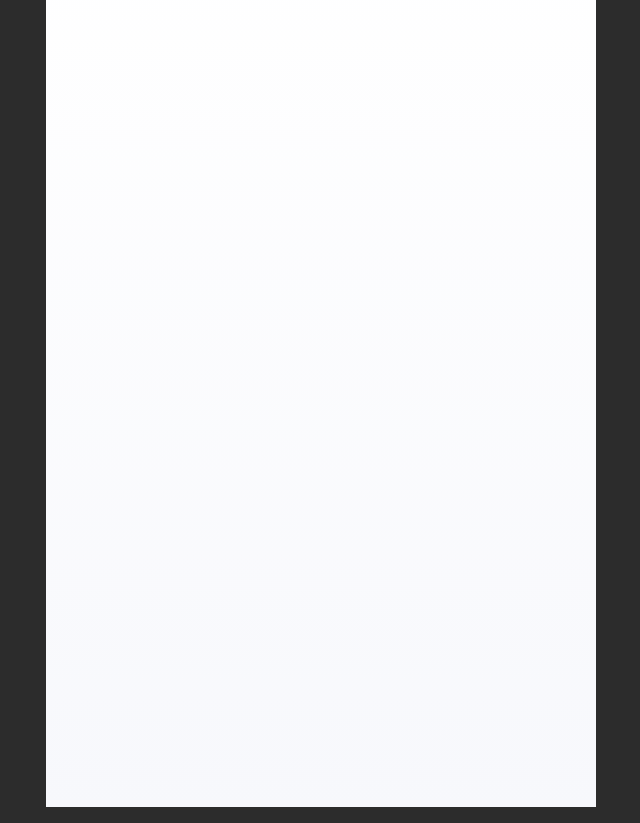
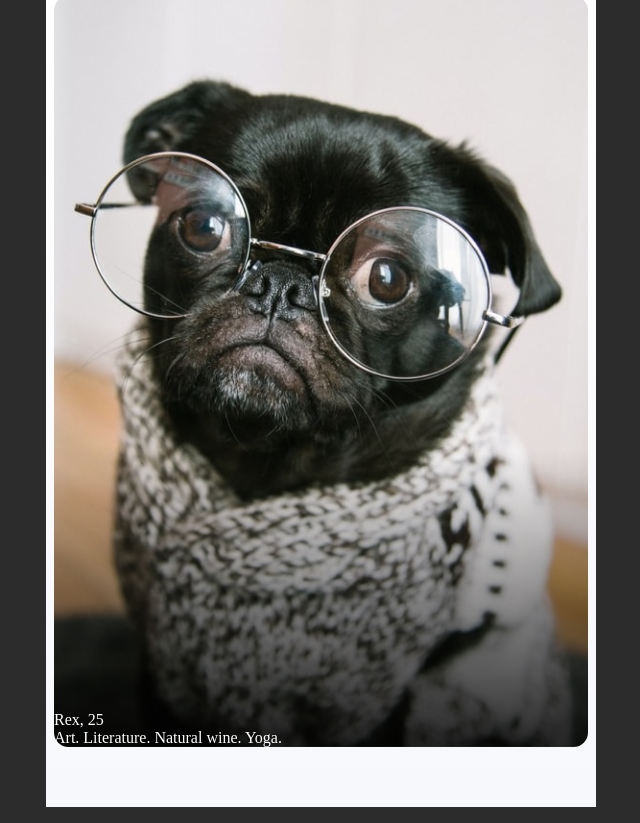
Before and after one commit to TheFullStackFred/tindog, a website built with Vite: page index.html in a window 1280 px wide. Shown: the part 101-924 px from the top of the page, without its empty margins (319-959 px from the left). Built offline with nearby package versions, Linux system fonts and the light colour scheme.

Commit message:
Render data

```diff
--- a/Dog.js
+++ b/Dog.js
@@ -0,0 +1,18 @@
+class Dog {
+  constructor(data) {
+    console.log('Data in constructor', data)
+    Object.assign(this, data)
+  }
+
+  getDogHtml() {
+    const { name, avatar, age, bio, hasBeenSwiped, hasBeenLikes } = this
+
+    return `
+    <div                                  class="main__content" style="background-image: url('${avatar}')">
+    <h2>${name}, ${age}</h2>
+    <p>${bio}</p>
+    </div>`
+  }
+}
+
+export default Dog
--- a/index.html
+++ b/index.html
@@ -24,6 +24,7 @@
             alt="chat icon"
         /></a>
       </header>
+      <main id="main" class="main"></main>
     </div>
   </body>
 </html>
--- a/main.js
+++ b/main.js
@@ -1,2 +1,14 @@
-import dogs from './data.js'
-console.log(dogs)
+import dogsData from './data.js'
+import Dog from './Dog.js'
+
+function getNewDog() {
+  const nextDogData = [...dogsData]
+  return nextDogData ? new Dog(nextDogData.shift()) : {}
+}
+
+function render() {
+  document.getElementById('main').innerHTML = dog.getDogHtml()
+}
+
+let dog = getNewDog()
+render()
--- a/style.css
+++ b/style.css
@@ -36,9 +36,24 @@ body {
 }
 
 .header__icon {
-  height: 2.125rem;
+  width: 2.02rem;
 }
 
 .header__logo {
-  height: 2.625rem;
+  width: 5.25rem;
 }
+
+/* Main */
+.main {
+  padding: 0 0.5em;
+}
+
+.main__content {
+  background-size: cover;
+  min-height: 46.96rem;
+  border-radius: 0.9rem;
+  display: flex;
+  flex-direction: column;
+  justify-content: end;
+  color: #fff;
+}
```
